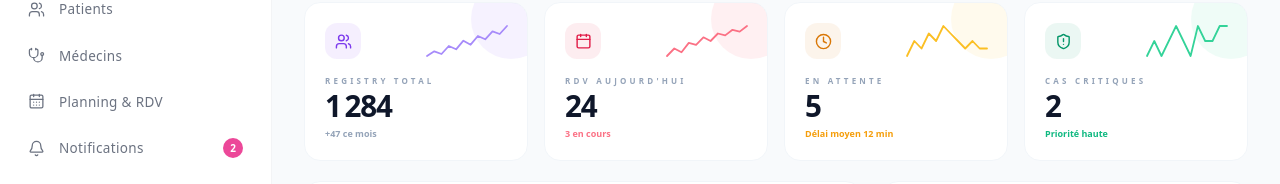
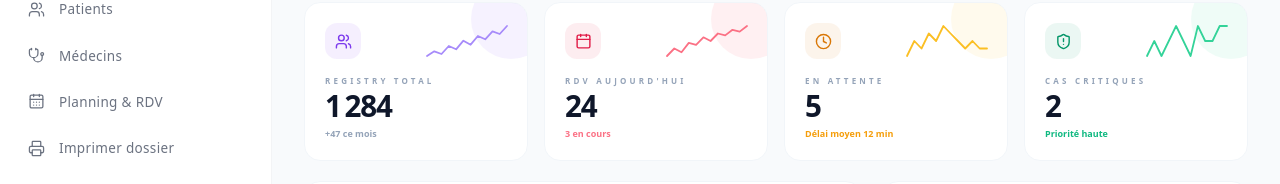
Before and after one commit to hindelharrab/oncoassist, a React (Vite) app in the folder frontend/: page /secretaire/dashboard in a window 1280 px wide. Shown: the part 175-359 px from the top of the page. Built offline with nearby package versions, Linux system fonts and the light colour scheme; no server answers.

Commit message:
Mise à jour interface notifications et statuts

```diff
--- a/frontend/src/components/secretaire/Sidebar.jsx
+++ b/frontend/src/components/secretaire/Sidebar.jsx
@@ -10,7 +10,7 @@ const NAV_ITEMS = [
   { to: '/secretaire/patients',      icon: Users,           label: 'Patients' },
   { to: '/secretaire/medecins',      icon: Stethoscope,     label: 'Médecins' },
   { to: '/secretaire/planning',      icon: CalendarDays,    label: 'Planning & RDV' },
-  { to: '/secretaire/notifications', icon: Bell,            label: 'Notifications', badge: 2 },
+
   { to: '/secretaire/print',         icon: Printer,         label: 'Imprimer dossier' },
   { to: '/secretaire/settings',      icon: Settings,        label: 'Paramètres' },
 ];
```
